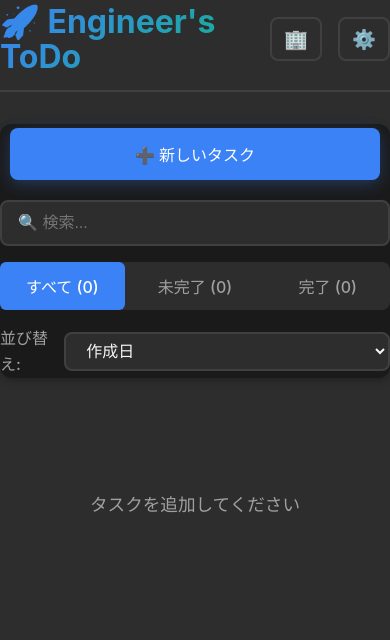
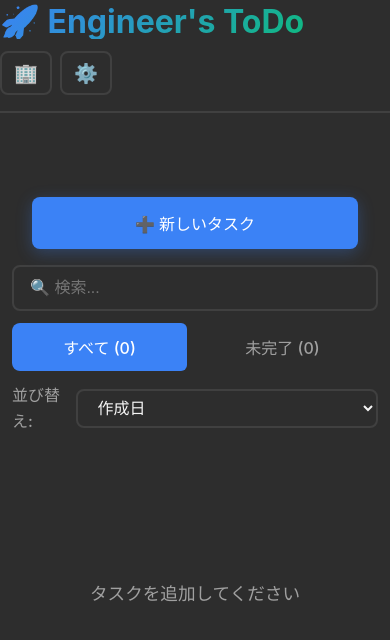
Before and after one commit to hisa11/React-ToDoApp, a React (Vite) app: page / in a window 390 px wide. Shown: the top 640 px of the page. Built offline with nearby package versions, Linux system fonts and the light colour scheme.

Commit message:
feat: カラーパレットを更新し、優先度に基づくスタイルを追加

```diff
--- a/src/App.css
+++ b/src/App.css
@@ -11,6 +11,15 @@
   --success-color: #10b981;
   --warning-color: #f59e0b;
   --danger-color: #ef4444;
+  --priority-critical: #dc2626;
+  --priority-high: #f97316;
+  --priority-medium: #eab308;
+  --priority-low: #10b981;
+  --ai-accent: #8b5cf6;
+  --ai-accent-hover: #7c3aed;
+  --workspace-accent: #5c6ac4;
+  --overdue-bg: rgba(239, 68, 68, 0.1);
+  --progress-strong: #2563eb;
   --shadow: 0 2px 8px rgba(0, 0, 0, 0.1);
   --shadow-elevated: 0 4px 16px rgba(0, 0, 0, 0.15);
 }
@@ -27,6 +36,15 @@
   --success-color: #10b981;
   --warning-color: #f59e0b;
   --danger-color: #ef4444;
+  --priority-critical: #f87171;
+  --priority-high: #fb923c;
+  --priority-medium: #facc15;
+  --priority-low: #34d399;
+  --ai-accent: #a78bfa;
+  --ai-accent-hover: #c084fc;
+  --workspace-accent: #7c3aed;
+  --overdue-bg: rgba(239, 68, 68, 0.22);
+  --progress-strong: #60a5fa;
   --shadow: 0 2px 8px rgba(0, 0, 0, 0.3);
   --shadow-elevated: 0 4px 16px rgba(0, 0, 0, 0.5);
 }
@@ -72,8 +90,11 @@ body {
   max-width: 1200px;
   width: 100%;
   margin: 0 auto;
-  padding: 2rem;
+  padding: clamp(1.25rem, 4vw, 3rem);
   min-height: 100vh;
+  display: flex;
+  flex-direction: column;
+  gap: 1.5rem;
 }
 
 /* ==================== ヘッダー ==================== */
@@ -120,6 +141,16 @@ body {
   background: var(--bg-primary);
   border-radius: 12px;
   box-shadow: var(--shadow);
+}
+
+.main-content {
+  background: var(--bg-primary);
+  border-radius: 16px;
+  padding: 1.5rem;
+  box-shadow: var(--shadow);
+  display: flex;
+  flex-direction: column;
+  gap: 1.5rem;
 }
 
 .btn-add {
@@ -231,7 +262,7 @@ body {
 .todo-item.overdue {
   /* 色彩心理学：赤は危険・警告 */
   border-color: var(--danger-color);
-  background: linear-gradient(to right, var(--bg-primary), rgba(239, 68, 68, 0.08));
+  background: var(--overdue-bg);
   /* 視覚的階層：緊急性を強調 */
   box-shadow: 0 2px 12px rgba(239, 68, 68, 0.2);
 }
@@ -351,27 +382,31 @@ body {
 }
 
 /* 色彩心理学に基づく優先度の色分け */
-.priority-p5,
+.priority-p5 {
+  /* P5：最優先の赤 */
+  background: var(--priority-critical) !important;
+  animation: urgent-pulse 2s infinite;
+}
+
 .priority-p4 {
-  /* P5,P4：赤（危険・最高優先） */
-  background: linear-gradient(135deg, #dc2626, #991b1b) !important;
-  animation: urgent-pulse 2s infinite;
+  /* P4：強い警告の赤 */
+  background: #b91c1c !important;
 }
 
 .priority-p3 {
-  /* P3：オレンジ（警告・高優先） */
-  background: linear-gradient(135deg, #f97316, #ea580c) !important;
+  /* P3：高優先のオレンジ */
+  background: var(--priority-high) !important;
 }
 
 .priority-p2 {
-  /* P2：黄色（注意・中優先） */
-  background: linear-gradient(135deg, #eab308, #ca8a04) !important;
+  /* P2：中優先のイエロー */
+  background: var(--priority-medium) !important;
   color: #1a1a1a !important;
 }
 
 .priority-p1 {
-  /* P1：緑（通常・低優先） */
-  background: linear-gradient(135deg, #10b981, #059669) !important;
+  /* P1：低優先のグリーン */
+  background: var(--priority-low) !important;
 }
 
 @keyframes urgent-pulse {
@@ -465,7 +500,7 @@ body {
 }
 
 .tech-badge {
-  background: linear-gradient(135deg, var(--accent-color), var(--success-color));
+  background: var(--accent-color);
   color: white;
   padding: 0.4rem 0.8rem;
   border-radius: 6px;
@@ -576,7 +611,7 @@ body {
 
 .progress-fill {
   height: 100%;
-  background: linear-gradient(90deg, var(--priority-urgent), var(--priority-high));
+  background: var(--progress-strong);
   transition: width 0.3s ease-in-out;
   animation: progress-pulse 2s ease-in-out infinite;
 }
@@ -875,7 +910,7 @@ body {
 /* 緊急性・行動促進用（オレンジ/赤）*/
 .btn-urgent {
   /* 色彩心理学：オレンジは注意喚起と行動促進 */
-  background: linear-gradient(135deg, #f97316, #ea580c);
+  background: var(--danger-color);
   color: white;
   border: none;
   min-height: 48px;
@@ -885,7 +920,7 @@ body {
   font-weight: 700;
   cursor: pointer;
   transition: all 0.2s;
-  box-shadow: 0 4px 12px rgba(249, 115, 22, 0.3);
+  box-shadow: 0 4px 12px rgba(239, 68, 68, 0.35);
   /* 視覚的階層：最も目立つ */
   animation: pulse 2s infinite;
 }
@@ -896,9 +931,9 @@ body {
 }
 
 .btn-urgent:hover {
-  background: linear-gradient(135deg, #ea580c, #dc2626);
+  background: #dc2626;
   transform: translateY(-2px) scale(1.02);
-  box-shadow: 0 6px 16px rgba(249, 115, 22, 0.4);
+  box-shadow: 0 6px 16px rgba(220, 38, 38, 0.45);
 }
 
 .btn-secondary {
@@ -927,7 +962,7 @@ body {
 }
 
 .btn-ai {
-  background: linear-gradient(135deg, #8b5cf6, #ec4899);
+  background: var(--ai-accent);
   color: white;
   border: none;
   padding: 0.75rem 1rem;
@@ -940,6 +975,7 @@ body {
 
 .btn-ai:hover:not(:disabled) {
   transform: scale(1.05);
+  background: var(--ai-accent-hover);
   box-shadow: 0 4px 12px rgba(139, 92, 246, 0.4);
 }
 
@@ -968,7 +1004,7 @@ body {
 }
 
 .tech-tag {
-  background: linear-gradient(135deg, var(--success-color), var(--accent-color));
+  background: var(--success-color);
 }
 
 .tag button,
@@ -1242,6 +1278,8 @@ body {
     padding: 0;
     overflow-x: hidden;
     width: 100vw;
+    display: block;
+    align-items: stretch;
   }
 
   /* モバイル：認知負荷軽減のため情報密度を下げる */
@@ -1261,12 +1299,34 @@ body {
     box-sizing: border-box;
   }
 
+  .app-header {
+    flex-direction: column;
+    align-items: flex-start;
+    gap: 0.75rem;
+  }
+
+  .header-actions {
+    width: 100%;
+    justify-content: flex-start;
+    flex-wrap: wrap;
+    gap: 0.5rem;
+  }
+
+  .main-content {
+    padding: 1rem 0.75rem;
+    border-radius: 0;
+    background: transparent;
+    box-shadow: none;
+  }
+
   .toolbar {
     flex-direction: column;
     /* モバイル：垂直方向の展開 */
-    gap: 1rem;
+    gap: 0.75rem;
     width: 100%;
-    padding: 0;
+    padding: 0.5rem 0;
+    background: transparent;
+    box-shadow: none;
   }
 
   .form-row {
@@ -1280,13 +1340,23 @@ body {
     /* ターゲット間の間隔：8px以上 */
     gap: 8px;
     padding: 0;
+    overflow-x: auto;
   }
 
   .filter-buttons button {
     /* モバイル：タップターゲット拡大 */
     min-height: 44px;
     padding: 0.75rem 1rem;
-    flex: 1;
+    flex: 1 0 calc(50% - 8px);
+  }
+
+  .search-bar,
+  .sort-selector {
+    width: 100%;
+  }
+
+  .sort-selector {
+    justify-content: space-between;
   }
 
   .todo-main {
@@ -1307,9 +1377,9 @@ body {
   /* モバイル：CTAボタンは画面下部固定 */
   .btn-add {
     position: sticky;
-    bottom: 0.5rem;
-    width: calc(100% - 5vw);
-    margin: 4px 2.5vw;
+    bottom: calc(0.5rem + env(safe-area-inset-bottom, 0px));
+    width: calc(100% - 2.5rem);
+    margin: 4px 1.25rem;
     /* 視覚的階層：最も目立つ */
     z-index: 100;
     box-shadow: 0 4px 16px rgba(59, 130, 246, 0.3);
@@ -1400,7 +1470,7 @@ body {
 
 /* ==================== ワークスペース管理 ==================== */
 .workspace-indicator {
-  background: linear-gradient(135deg, #667eea 0%, #764ba2 100%);
+  background: var(--workspace-accent);
   color: white;
   padding: 0.75rem 1.5rem;
   border-radius: 8px;
```
